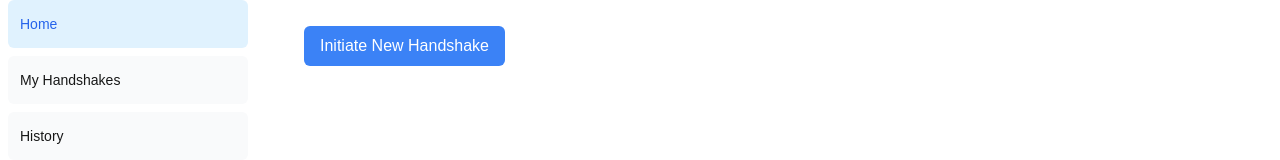
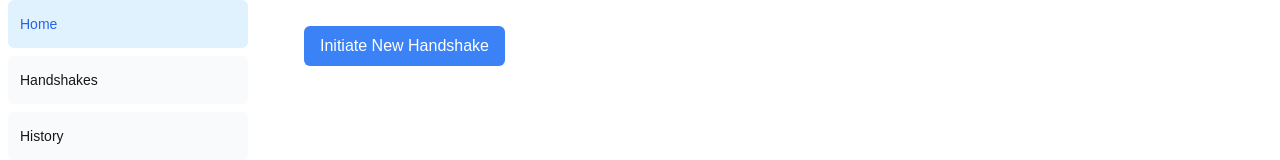
Before and after one commit to aashpis/handshakr, a Next.js app in the folder handshakr/: page /dashboard in a window 1280 px wide. Shown: the part 184-344 px from the top of the page. Built offline with nearby package versions, Linux system fonts and the light colour scheme; no server answers.

Commit message:
link name update

```diff
--- a/handshakr/app/ui/nav-links.jsx
+++ b/handshakr/app/ui/nav-links.jsx
@@ -20,7 +20,7 @@ import clsx from 'clsx';
 // ];
 const links = [
   { name: 'Home', href: '/dashboard'},
-  { name: 'My Handshakes', href: '/handshakes'},
+  { name: 'Handshakes', href: '/handshakes'},
   { name: 'History', href: '/history'}
 ];
 
```
